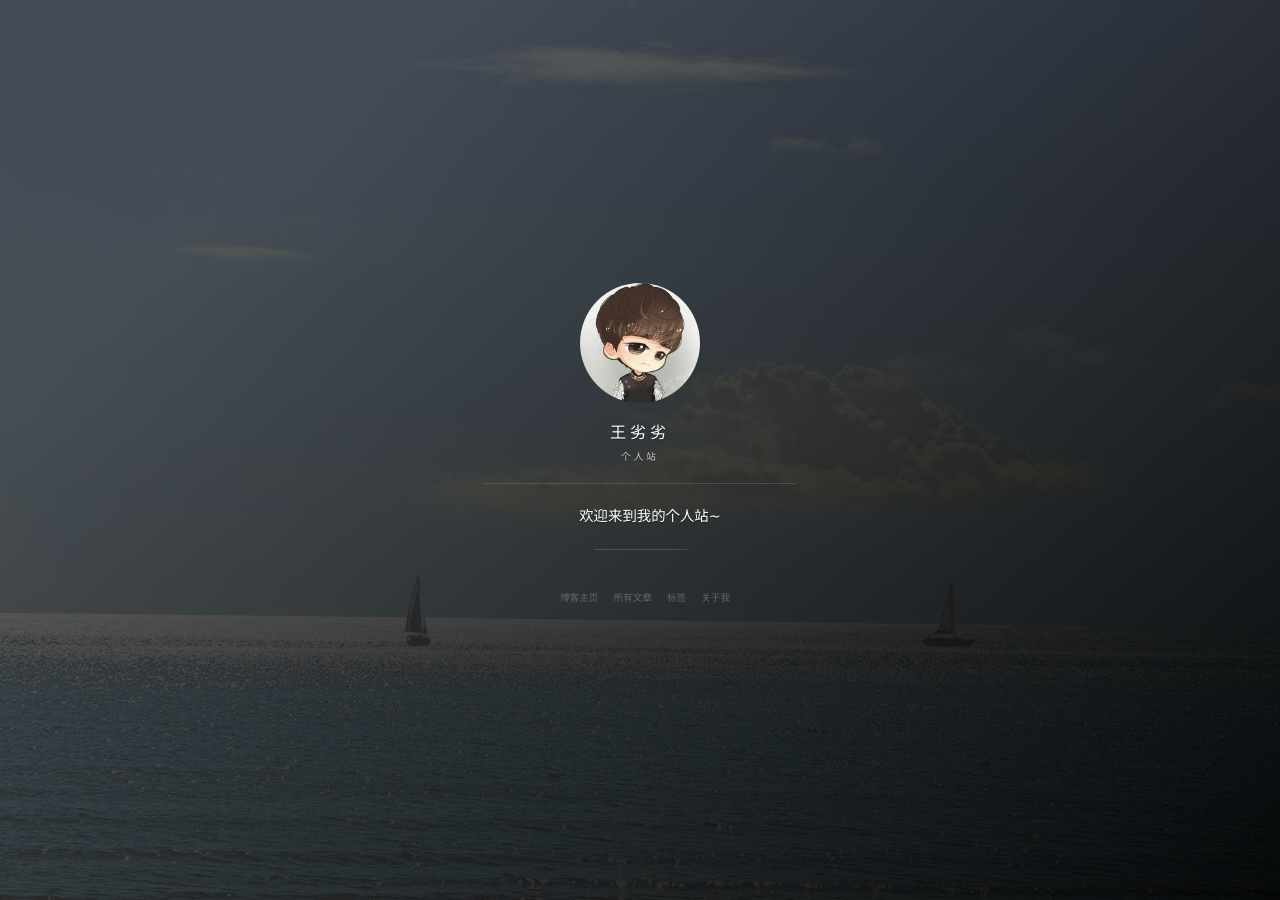
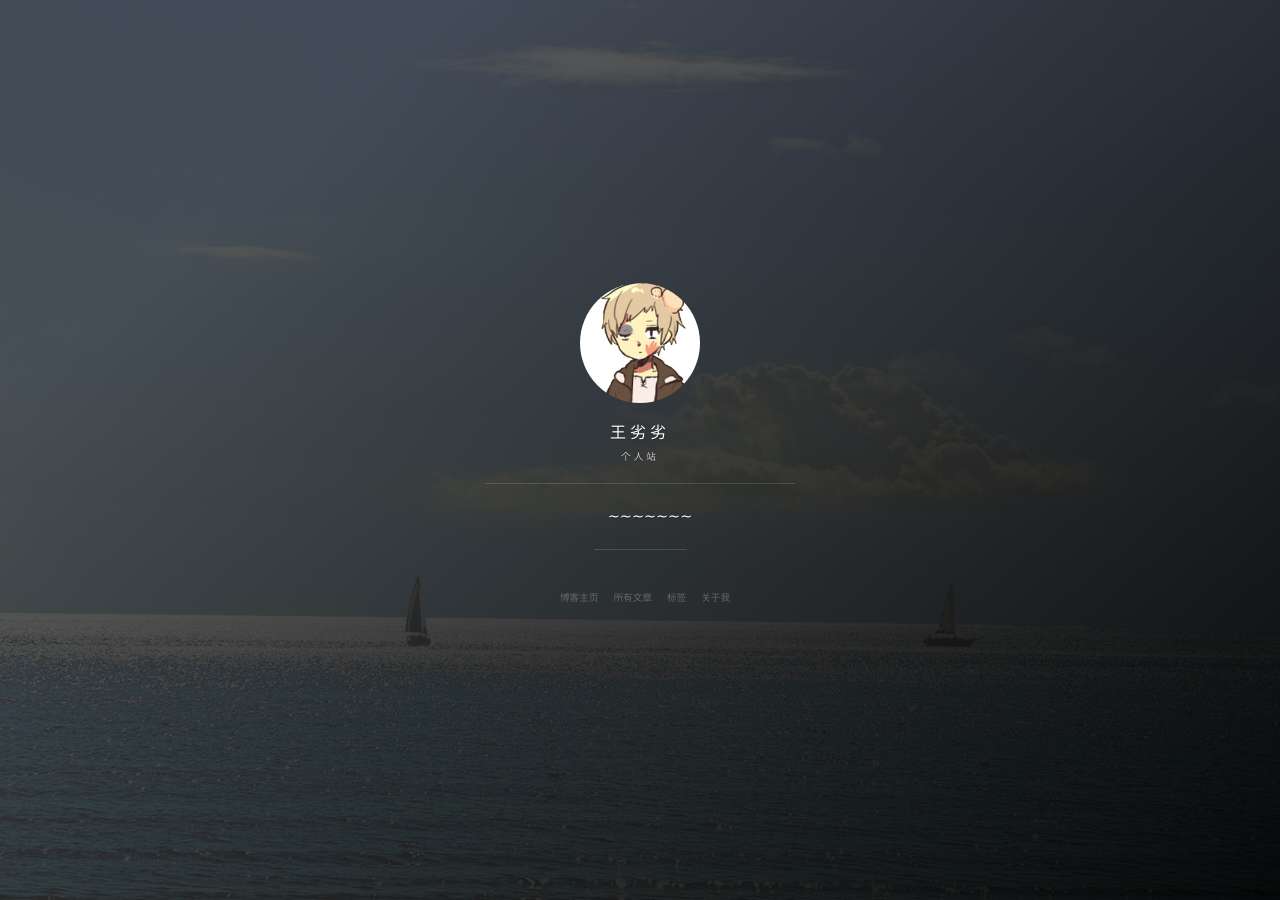
Before and after one commit to wzqwzq666/wzqwzq666.github.io, a Jekyll site: the page built from index.html, in a window 1280 px wide. Built offline with Jekyll 4.4.1, drawn with Linux system fonts in a browser that asks for light colours; nearby versions of some CDN libraries; the list of posts is cut into pages by our own code; comment, search, counter and statistics services are not loaded; grey boxes are pictures that could not be loaded.

```diff
--- a/_config.yml
+++ b/_config.yml
@@ -1,11 +1,11 @@
 # Basic
 title: 王劣劣
 subtitle: 个人站
-description: 欢迎来到我的个人站~
+description: ~~~~~~~
 # 头像里面的标题
-avatarTitle: wyh9926
+avatarTitle: 看什么看
 # 头像里面的描述
-avatarDesc: iOS
+avatarDesc: 嘛也没有=
 url: ""
 
 # Comment
@@ -23,7 +23,7 @@ social:
 # 百度统计
 # 使用博客模板请去掉或者更换 id
 baidu:
-    id:
+    id: a9849021589c40b0dd93c04f8518d635
 
 # Google Analytics
 # 使用博客模板请去掉或者更换 id
```
Also changed, not shown: Gemfile.lock, images/avatar.jpg, 6 other files.
